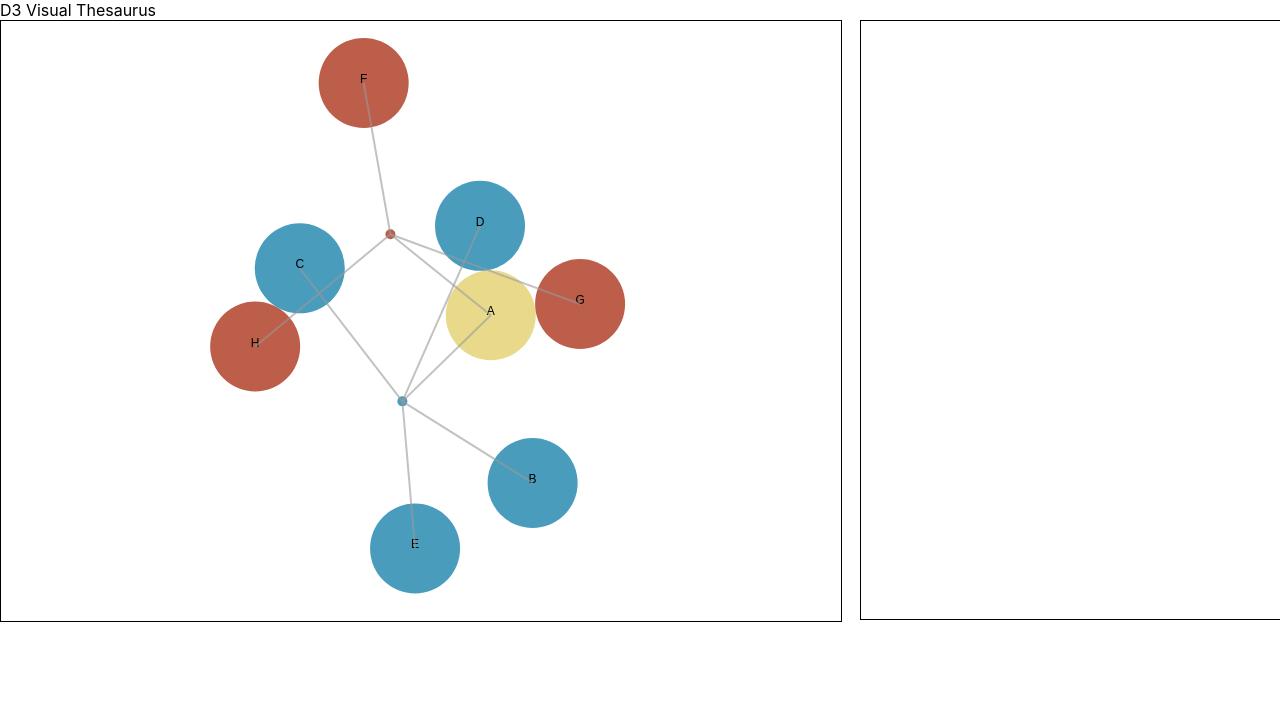
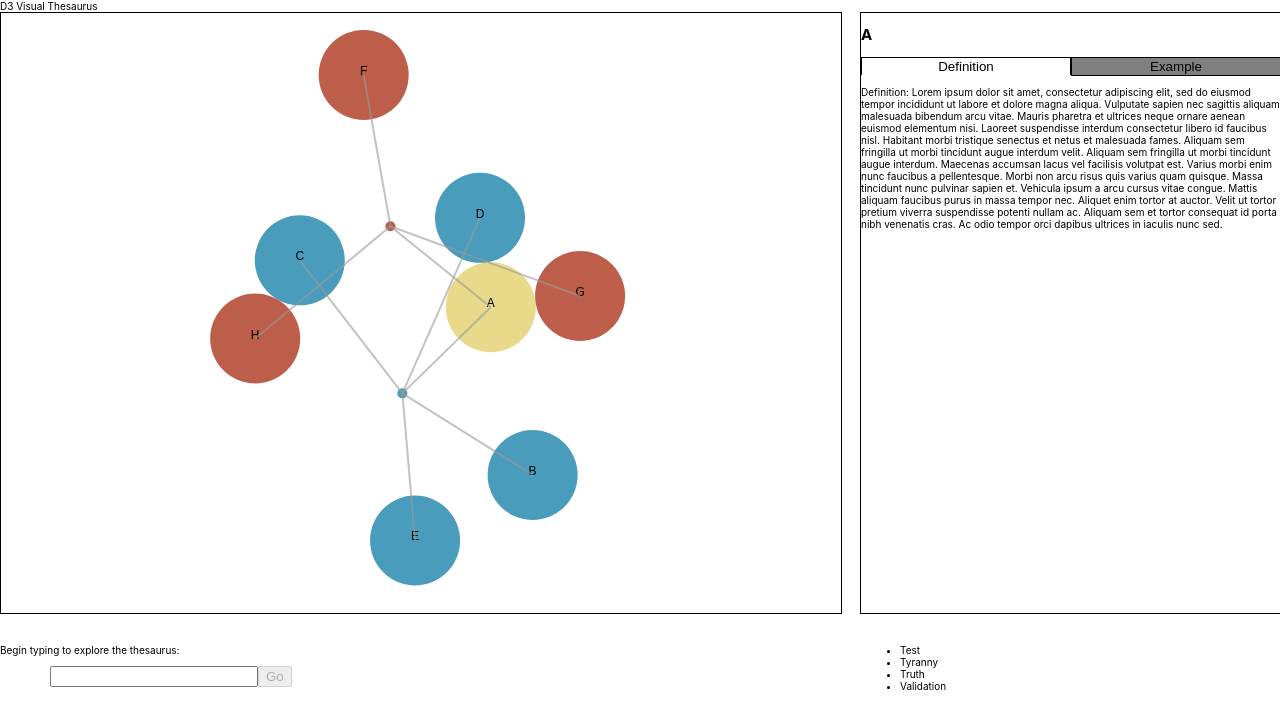
Before and after one commit to joshua-stauffer/visual-thesaurus, a React (Create React App) app: page / in a window 1280 px wide. Shown: the top 728 px of the page. Built offline with nearby package versions, Linux system fonts and the light colour scheme.

Commit message:
working except for search bar

```diff
--- a/src/App.css
+++ b/src/App.css
@@ -1,3 +1,7 @@
+html {
+  font-size: 10px;
+}
+
 .Main {
   display: grid;
   grid-template-columns: 2fr 1fr;
@@ -23,5 +27,37 @@
 .sidebar {
   grid-column: 2;
   width: 100%;
+  height: 600px;
+  overflow-y: scroll;
   border: solid 1px black;
 }
+.sidebar button {
+  width: 50%;
+  background-color: grey;
+  border-radius: none;
+  border: 1px solid black;
+  margin: 0;
+}
+.sidebar .active-button {
+  border-bottom: none;
+  background-color: white;
+}
+.sidebar .active-button:focus {
+  outline: none;
+  border-bottom: 1px dotted grey;
+}
+
+.popup-sidebar-text {
+  height: 30%;
+  overflow-y: hidden;
+}
+
+.popup-subtitle {
+  font-size: 1.5rem;
+  font-weight: none;
+}
+
+.search-bar {
+  width: 200px;
+  margin-left: 50px;
+}
--- a/src/App.js
+++ b/src/App.js
@@ -1,20 +1,25 @@
 import './App.css';
 import React from 'react';
 import { ForceGraph } from './components/forceGraph';
-import { SideBar } from './components/sideBar'
-import data from './d3/data.json'
+import { SideBar } from './components/sideBar';
+import { PopupSidebar } from './components/popupSidebar';
+import { SearchBar } from './components/searchBar';
+import { useSideBarState, useHoverSidebarState } from './components/hooks';
+import data from './d3/data.json';
 
 function App() {
-  const [sidebarId, setSidebarId] = React.useState(null)
-  const [selectedNode, setSelectedNode] = React.useState(data.A)
+  const [popUpBarId, setPopUpBarId] = useHoverSidebarState();
+  const [selectedNode, setSelectedNode] = React.useState(data.A);
+  const [sideBarState, changeToExample, changeToDef] = useSideBarState();
 
   function clickNode(node) {
     if (node in data) {
-      console.log('found it')
       setSelectedNode(data[node])
     }
   }
 
+  if (!popUpBarId) {
+    // no node is hovered, so render normal sidebar
     return (
       <div className="App">
         <header className="App-header">
@@ -24,15 +29,50 @@ function App() {
             <ForceGraph
               linksData={selectedNode.links}
               nodesData={selectedNode.nodes}
-            setSidebarId={setSidebarId}
-            clickNode={clickNode}
+              clickFunc={clickNode}
+              mouseOverFunc={setPopUpBarId}
             />
             <SideBar
-            title={sidebarId}
+              title={selectedNode.title}
+              sideBarState={sideBarState}
+              changeToExample={changeToExample}
+              changeToDef={changeToDef}
+              content={sideBarState ? selectedNode.definition : selectedNode.example}
+            />
+            <SearchBar
+              setSelectedNode={setSelectedNode}
+              data={data}
+            />
+        </section>
+      </div>
+    );
+  } else {
+    // hover over node, so render popup sidebar
+    return (
+      <div className="App">
+        <header className="App-header">
+          D3 Visual Thesaurus
+        </header>
+        <section className="Main">
+            <ForceGraph
+              linksData={selectedNode.links}
+              nodesData={selectedNode.nodes}
+              clickFunc={clickNode}
+              mouseOverFunc={setPopUpBarId}
+            />
+            <PopupSidebar
+              title={data[popUpBarId].title}
+              exampleText={data[popUpBarId].example}
+              definitionText={data[popUpBarId].definition}
+            />
+            <SearchBar
+              setSelectedNode={setSelectedNode}
+              data={data}
             />
         </section>
       </div>
     );
   }
+}
 
 export default App;
--- a/src/components/forceGraph.jsx
+++ b/src/components/forceGraph.jsx
@@ -5,13 +5,13 @@ import { RunForceGraph } from '../d3/runForceGraph.js';
 export function ForceGraph({
   linksData,
   nodesData,
-  clickNode,
-  setSidebarId
+  clickFunc,
+  mouseOverFunc
 }) {
   const containerRef = useRef(null);
 
   useEffect(() => {
-    let o = RunForceGraph(containerRef.current, linksData, nodesData, clickNode, setSidebarId);
+    let o = RunForceGraph(containerRef.current, linksData, nodesData, clickFunc, mouseOverFunc);
     return o.remove;
   }, [linksData, nodesData])
 
--- a/src/components/hooks.jsx
+++ b/src/components/hooks.jsx
@@ -0,0 +1,26 @@
+import { useState } from 'react';
+import data from '../d3/data.json';
+
+
+export function useSideBarState() {
+  const [sideBarState, setSideBarState] = useState(true)
+
+  const changeToExample = () => setSideBarState(false);
+  const changeToDef = () => setSideBarState(true);
+
+  return [sideBarState, changeToExample, changeToDef]
+}
+
+export function useHoverSidebarState() {
+  const [hoverSidebarState, setHoverSidebarState] = useState(null);
+
+  const hoverFunc = id => {
+    if (id in data) {
+      setHoverSidebarState(id)
+    } else {
+      setHoverSidebarState(null)
+    }
+  }
+
+  return [hoverSidebarState, hoverFunc]
+}
--- /dev/null
+++ b/src/components/popupSidebar.jsx
@@ -0,0 +1,12 @@
+
+export function PopupSidebar({ title, exampleText, definitionText }) {
+  return (
+    <div className="sidebar">
+      <h1>{ title }</h1>
+      <h2 className="popup-subtitle">Click this word to read more:</h2>
+      <p className="popup-sidebar-text">{ definitionText }</p>
+      <hr/>
+      <p className="popup-sidebar-text">{ exampleText }</p>
+    </div>
+  )
+}
--- /dev/null
+++ b/src/components/searchBar.jsx
@@ -0,0 +1,42 @@
+import { useState } from 'react';
+import {ThesaurusTerm} from './thesaurusTerm'
+
+export function SearchBar({ setSelectedNode = f => f, data}) {
+  const [validSearch, setValidSearch] = useState(false);
+  const [userSearch, setUserSearch] = useState('');
+
+  const searchData = input => {
+    setUserSearch(input);
+  }
+
+  const fakeData = {
+    "Test": "A",
+    "Tyranny": "B",
+    "Truth": "C",
+    "Validation": "A"
+  }
+  const filteredData = Object.keys(fakeData).filter(d => d.startsWith(userSearch) || d === '')
+
+  const submit = e => {
+    e.preventDefault();
+
+  }
+
+  return (
+    <>
+    <form onSubmit={submit}>
+      <p>Begin typing to explore the thesaurus:</p>
+      <input
+        type="text"
+        onChange={e => searchData(e.target.value)}
+        required
+        className="search-bar"
+      />
+      <button disabled={!validSearch}>Go</button>
+    </form>
+    <ul>
+      {filteredData.map(o => (<ThesaurusTerm term={o}/>))}
+    </ul>
+    </>
+  )
+}
--- a/src/components/sideBar.jsx
+++ b/src/components/sideBar.jsx
@@ -1,9 +1,12 @@
 import React from 'react'
 
-export function SideBar({ title }) {
+export function SideBar({ title, sideBarState, changeToExample = f => f, changeToDef = f => f, content }) {
   return (
     <div className="sidebar">
       <h1>{ title }</h1>
+      <button onClick={changeToDef} className={sideBarState ? "active-button" : ""}>Definition</button>
+      <button onClick={changeToExample} className={!sideBarState ? "active-button" : ""}>Example</button>
+      <p>{ content }</p>
     </div>
   )
 }
--- /dev/null
+++ b/src/components/thesaurusTerm.jsx
@@ -0,0 +1,3 @@
+export function ThesaurusTerm({ term }) {
+  return <li>{ term }</li>
+}
--- a/src/d3/data.json
+++ b/src/d3/data.json
@@ -24,7 +24,10 @@
         {"id": "F", "group": 2, "label": "F", "level": 2},
         {"id": "G", "group": 2, "label": "G", "level": 2},
         {"id": "H", "group": 2, "label": "H", "level": 2}
-      ]
+      ],
+    "title": "A",
+    "example": "Example: Lorem ipsum dolor sit amet, consectetur adipiscing elit, sed do eiusmod tempor incididunt ut labore et dolore magna aliqua. Ut enim ad minim veniam, quis nostrud exercitation ullamco laboris nisi ut aliquip ex ea commodo consequat. Duis aute irure dolor in reprehenderit in voluptate velit esse cillum dolore eu fugiat nulla pariatur. Excepteur sint occaecat cupidatat non proident, sunt in culpa qui officia deserunt mollit anim id est laborum.",
+    "definition": "Definition: Lorem ipsum dolor sit amet, consectetur adipiscing elit, sed do eiusmod tempor incididunt ut labore et dolore magna aliqua. Vulputate sapien nec sagittis aliquam malesuada bibendum arcu vitae. Mauris pharetra et ultrices neque ornare aenean euismod elementum nisi. Laoreet suspendisse interdum consectetur libero id faucibus nisl. Habitant morbi tristique senectus et netus et malesuada fames. Aliquam sem fringilla ut morbi tincidunt augue interdum velit. Aliquam sem fringilla ut morbi tincidunt augue interdum. Maecenas accumsan lacus vel facilisis volutpat est. Varius morbi enim nunc faucibus a pellentesque. Morbi non arcu risus quis varius quam quisque. Massa tincidunt nunc pulvinar sapien et. Vehicula ipsum a arcu cursus vitae congue. Mattis aliquam faucibus purus in massa tempor nec. Aliquet enim tortor at auctor. Velit ut tortor pretium viverra suspendisse potenti nullam ac. Aliquam sem et tortor consequat id porta nibh venenatis cras. Ac odio tempor orci dapibus ultrices in iaculis nunc sed."
   },
   "B":
     {
@@ -52,7 +55,10 @@
         {"id": "G", "group": 2, "label": "G", "level": 2},
         {"id": "H", "group": 2, "label": "H", "level": 2},
         {"id": "A", "group": 2, "label": "A", "level": 2}
-      ]
+      ],
+      "title": "B",
+      "example": "Example: Pellentesque habitant morbi tristique senectus et netus. Molestie ac feugiat sed lectus vestibulum mattis ullamcorper velit sed. Id diam maecenas ultricies mi eget. Aliquam faucibus purus in massa tempor nec feugiat nisl pretium. Faucibus pulvinar elementum integer enim neque volutpat ac. Varius sit amet mattis vulputate enim nulla aliquet. Ac tortor dignissim convallis aenean et. Ridiculus mus mauris vitae ultricies leo integer malesuada nunc vel. Scelerisque eu ultrices vitae auctor eu augue ut lectus arcu. Interdum velit laoreet id donec ultrices tincidunt arcu non sodales. Dolor sit amet consectetur adipiscing elit duis tristique sollicitudin nibh. Id nibh tortor id aliquet lectus proin nibh nisl.",
+      "definition": "Definition: Lorem ipsum dolor sit amet, consectetur adipiscing elit, sed do eiusmod tempor incididunt ut labore et dolore magna aliqua. Vulputate sapien nec sagittis aliquam malesuada bibendum arcu vitae. Mauris pharetra et ultrices neque ornare aenean euismod elementum nisi. Laoreet suspendisse interdum consectetur libero id faucibus nisl. Habitant morbi tristique senectus et netus et malesuada fames. Aliquam sem fringilla ut morbi tincidunt augue interdum velit. Aliquam sem fringilla ut morbi tincidunt augue interdum. Maecenas accumsan lacus vel facilisis volutpat est. Varius morbi enim nunc faucibus a pellentesque. Morbi non arcu risus quis varius quam quisque. Massa tincidunt nunc pulvinar sapien et. Vehicula ipsum a arcu cursus vitae congue. Mattis aliquam faucibus purus in massa tempor nec. Aliquet enim tortor at auctor. Velit ut tortor pretium viverra suspendisse potenti nullam ac. Aliquam sem et tortor consequat id porta nibh venenatis cras. Ac odio tempor orci dapibus ultrices in iaculis nunc sed."
   },
   "C":
   {
@@ -76,6 +82,9 @@
       {"id": "F", "group": 2, "label": "F", "level": 2},
       {"id": "A", "group": 2, "label": "A", "level": 2},
       {"id": "G", "group": 2, "label": "G", "level": 2}
-    ]
+    ],
+    "title": "C",
+    "example": "Example: Duis convallis convallis tellus id interdum. Magna sit amet purus gravida quis. Ac tincidunt vitae semper quis lectus nulla at volutpat diam. Id diam maecenas ultricies mi eget mauris. Potenti nullam ac tortor vitae purus faucibus ornare suspendisse sed. Turpis in eu mi bibendum. Ornare massa eget egestas purus viverra. Gravida dictum fusce ut placerat. Risus sed vulputate odio ut enim blandit volutpat. In hac habitasse platea dictumst quisque sagittis purus. Tortor dignissim convallis aenean et tortor at. Dui vivamus arcu felis bibendum ut tristique. Molestie at elementum eu facilisis. Condimentum lacinia quis vel eros donec ac.",
+    "definition": "Definition: Lorem ipsum dolor sit amet, consectetur adipiscing elit, sed do eiusmod tempor incididunt ut labore et dolore magna aliqua. Vulputate sapien nec sagittis aliquam malesuada bibendum arcu vitae. Mauris pharetra et ultrices neque ornare aenean euismod elementum nisi. Laoreet suspendisse interdum consectetur libero id faucibus nisl. Habitant morbi tristique senectus et netus et malesuada fames. Aliquam sem fringilla ut morbi tincidunt augue interdum velit. Aliquam sem fringilla ut morbi tincidunt augue interdum. Maecenas accumsan lacus vel facilisis volutpat est. Varius morbi enim nunc faucibus a pellentesque. Morbi non arcu risus quis varius quam quisque. Massa tincidunt nunc pulvinar sapien et. Vehicula ipsum a arcu cursus vitae congue. Mattis aliquam faucibus purus in massa tempor nec. Aliquet enim tortor at auctor. Velit ut tortor pretium viverra suspendisse potenti nullam ac. Aliquam sem et tortor consequat id porta nibh venenatis cras. Ac odio tempor orci dapibus ultrices in iaculis nunc sed."
+  }
 }
-}
--- a/src/d3/runForceGraph.js
+++ b/src/d3/runForceGraph.js
@@ -88,7 +88,10 @@ export function RunForceGraph(
         .call(drag(simulation))
       .on('mouseover', (e, d) => mouseOverFunc(d.id))
       .on('mouseout', () => mouseOverFunc(null))
-      .on('click', (e, d) => clickFunc(d.id)),
+      .on('click', (e, d) => {
+        mouseOverFunc(null);
+        clickFunc(d.id);
+      }),
       update => update,
       exit =>
         exit.remove()
```
Also changed, not shown: 1 other file (tests, documents, lock files or other folders). Lines whose indentation alone changed are shown as unchanged.
